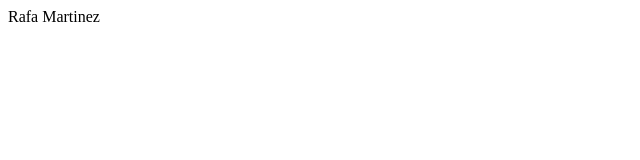
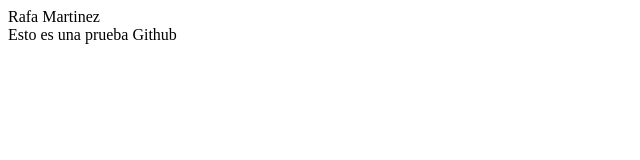
Before and after one commit to Rafriki2308/Primeros-Pasos, a React app: page public/index.html in a window 1280 px wide. Shown: the whole page, without its empty margins (0-640 px from the left). Built offline with nearby package versions, Linux system fonts and the light colour scheme.

Commit message:
Prueba de commit

```diff
--- a/public/index.html
+++ b/public/index.html
@@ -9,6 +9,7 @@
 <body>
 
     <div id="here"></div>
+    <div>Esto es una prueba Github</div>
 
 
 </body>
```
